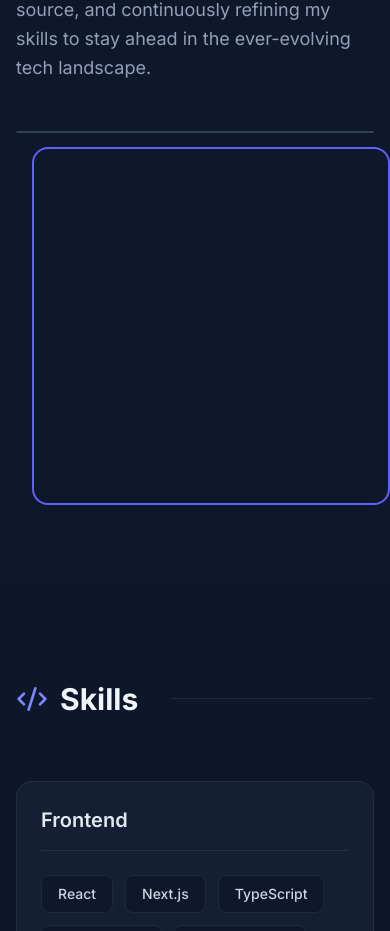
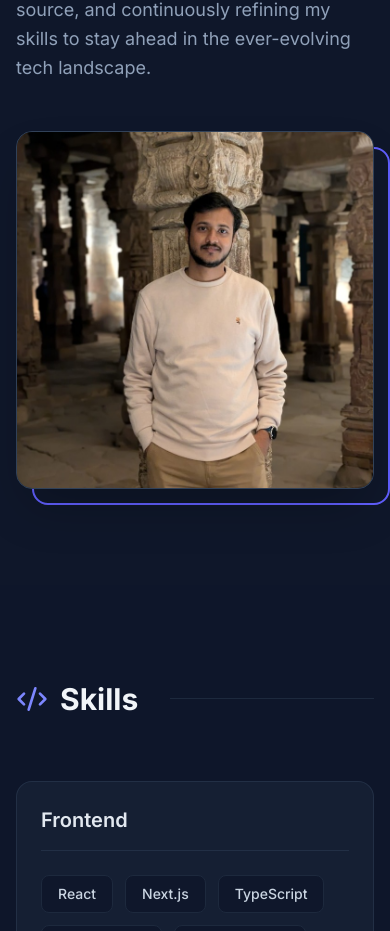
Before and after one commit to AsmitSri12/portfolio, a Next.js app: page / in a window 390 px wide. Shown: the part 1516-2447 px from the top of the page. Built offline with nearby package versions, Linux system fonts and the light colour scheme; grey boxes are pictures that could not be loaded.

Commit message:
feat: add responsive AboutSection component and profile assets

```diff
--- a/src/components/AboutSection.tsx
+++ b/src/components/AboutSection.tsx
@@ -50,11 +50,12 @@ export default function AboutSection() {
           >
             <div className="aspect-square max-w-sm mx-auto relative group">
               <div className="absolute inset-0 border-2 border-indigo-500 rounded-2xl translate-x-4 translate-y-4 transition-transform duration-300 group-hover:translate-x-2 group-hover:translate-y-2" />
-              <div className="absolute inset-0 bg-slate-800 rounded-2xl overflow-hidden shadow-2xl relative z-10 flex items-center justify-center border border-slate-700">
+              <div className="absolute inset-0 bg-slate-800 rounded-2xl overflow-hidden shadow-2xl z-10 flex items-center justify-center border border-slate-700">
                 <Image
                   src="/profile.jpg"
                   alt="Asmit Srivastava Profile Photo"
                   fill
+                  sizes="(max-width: 768px) 100vw, (max-width: 1200px) 50vw, 33vw"
                   className="object-cover"
                 />
               </div>
```
Also changed, not shown: IMG-20260203-WA0000.jpg (added), public/profile.jpg (added).
